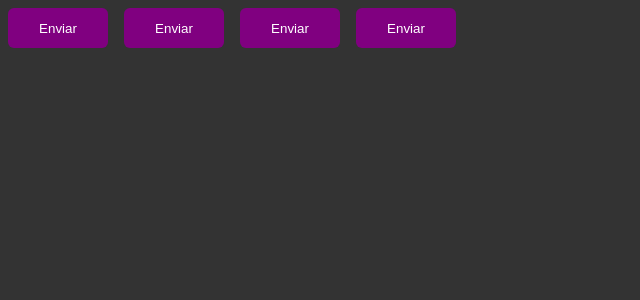
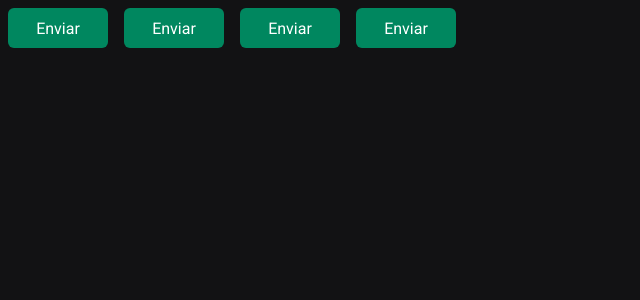
Before and after one commit to gustavoeguedes/02-ignite-timer, a React (Vite) app: page / in a window 1280 px wide. Shown: the top 300 px of the page, without its empty margins (0-640 px from the left). Built offline with nearby package versions, Linux system fonts and the light colour scheme.

Commit message:
feat: update theme colors and styles for Button and Global styles

```diff
--- a/index.html
+++ b/index.html
@@ -1,8 +1,12 @@
 <!doctype html>
 <html lang="en">
   <head>
+    <link rel="preconnect" href="https://fonts.googleapis.com" />
+    <link rel="preconnect" href="https://fonts.gstatic.com" crossorigin />
     <meta charset="UTF-8" />
     <meta name="viewport" content="width=device-width, initial-scale=1.0" />
+
+    <link href="https://fonts.googleapis.com/css2?family=Roboto+Mono:ital,wght@0,100..700;1,100..700&family=Roboto:ital,wght@0,100..900;1,100..900&display=swap" rel="stylesheet" />
     <title>Ignite Timer</title>
   </head>
   <body>
--- a/src/components/Button.styles.ts
+++ b/src/components/Button.styles.ts
@@ -23,7 +23,7 @@
     margin: 8px;
     cursor: pointer;
 
-    background-color: ${props => props.theme.primary}
+    background-color: ${props => props.theme['green-500']}
 
     /* ${props => {
         return css`
--- a/src/styles/global.ts
+++ b/src/styles/global.ts
@@ -7,9 +7,20 @@
         box-sizing: border-box;
     }
 
+    :focus {
+        outline: 0;
+        box-shadow: 0 0 0 2px ${props => props.theme['green-500']}
+    }
+
     body {
-        background-color: #333;
-        color: #fff;
+        background-color: ${props => props.theme['gray-900']};
+        color: ${props => props.theme['gray-300']};
+    }
+
+    body, input, textarea, button {
+        font-family: 'Roboto', sans-serif;
+        font-size: 1rem;
+        font-weight: 400;
     }
 
 `
--- a/src/styles/themes/default.ts
+++ b/src/styles/themes/default.ts
@@ -1,5 +1,21 @@
 export const defaultTheme = {
-    primary: 'purple',
-    secondary: 'orange',
-    white: 'white',
+  white: '#FFF',
+
+  'gray-100': '#E1E1E6',
+  'gray-300': '#C4C4CC',
+  'gray-400': '#8D8D99',
+  'gray-500': '#7C7C8A',
+  'gray-600': '#323238',
+  'gray-700': '#29292E',
+  'gray-800': '#202024',
+  'gray-900': '#121214',
+
+  'green-300': '#00B37E',
+  'green-500': '#00875F',
+  'green-700': '#015F43',
+
+  'red-500': '#AB222E',
+  'red-700': '#7A1921',
+
+  'yellow-500': '#FBA94C',
 }
```
